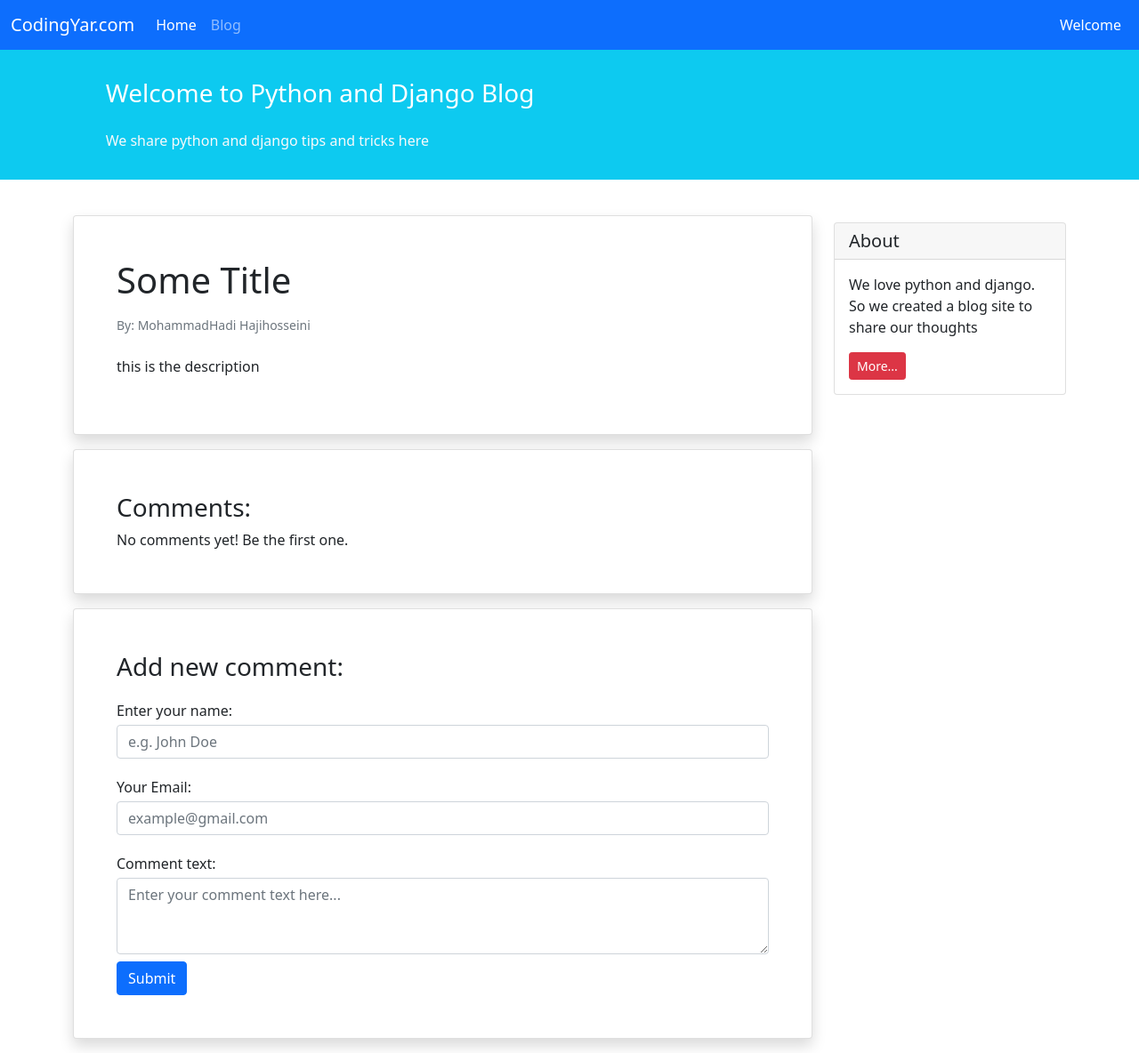
After one commit to ailinhajipoor/hajihoseini, a Django app: template blog_website/blog/templates/post copy.html in a window 1280 px wide. The commit adds this page. Shown: the whole page at 89% size. Run offline with Django 4.2, Linux system fonts and the light colour scheme; the template is opened without the code that fills it, so the values that code supplies are empty.

Commit message:
post detail

```diff
--- /dev/null
+++ b/blog_website/blog/templates/post copy.html
@@ -0,0 +1,106 @@
+<!doctype html>
+<html lang="en">
+<head>
+    <!-- Required meta tags -->
+    <meta charset="utf-8">
+    <meta name="viewport" content="width=device-width, initial-scale=1">
+
+    <!-- Bootstrap CSS -->
+    <link href="https://cdn.jsdelivr.net/npm/bootstrap@5.1.3/dist/css/bootstrap.min.css" rel="stylesheet"
+          integrity="sha384-1BmE4kWBq78iYhFldvKuhfTAU6auU8tT94WrHftjDbrCEXSU1oBoqyl2QvZ6jIW3" crossorigin="anonymous">
+
+    <title>Some Title</title>
+</head>
+<body>
+<nav class="navbar navbar-expand-lg navbar-dark bg-primary">
+    <div class="container-fluid">
+        <a class="navbar-brand" href="#">CodingYar.com</a>
+        <button class="navbar-toggler" type="button" data-bs-toggle="collapse" data-bs-target="#navbarNavAltMarkup"
+                aria-controls="navbarNavAltMarkup" aria-expanded="false" aria-label="Toggle navigation">
+            <span class="navbar-toggler-icon"></span>
+        </button>
+        <div class="collapse navbar-collapse" id="navbarNavAltMarkup">
+            <div class="navbar-nav">
+                <a class="nav-link active" aria-current="page" href="#">Home</a>
+                <a class="nav-link" href="#">Blog</a>
+            </div>
+        </div>
+        <div class="mx-2 text-white">Welcome</div>
+    </div>
+</nav>
+
+<div class="container-fluid bg-info">
+    <div class="row py-3">
+        <div class="col-md-8 col-md-10 mx-auto">
+            <h3 class="my-4 mt-3 text-white">Welcome to Python and Django Blog</h3>
+            <p class="text-light">We share python and django tips and tricks here</p>
+        </div>
+    </div>
+</div>
+
+<div class="container mt-4">
+    <div class="row">
+        <div class="col-9">
+
+            <div class="card shadow my-3 p-5">
+                <h1>Some Title</h1>
+                <p class="small text-muted mt-2">By: MohammadHadi Hajihosseini</p>
+                <p class="mt-2">this is the description</p>
+            </div>
+
+            <div class="card shadow my-3 p-5">
+                <h3>Comments:</h3>
+                    No comments yet! Be the first one.
+            </div>
+
+            <div class="card shadow my-3 p-5">
+                <h3>Add new comment:</h3>
+                <form method="POST">
+                    <div class="form-group py-2">
+                        <label class="py-1" for="author_name">Enter your name:</label>
+                        <input type="text" class="form-control" placeholder="e.g. John Doe" name="author_name">
+                    </div>
+                    <div class="form-group py-2">
+                        <label class="py-1" for="email">Your Email:</label>
+                        <input type="email" class="form-control" placeholder="example@gmail.com" name="email">
+                    </div>
+                    <div class="form-group py-2">
+                        <label class="py-1" for="comment_text">Comment text:</label>
+                        <textarea class="form-control" name="text" rows="3" placeholder="Enter your comment text here..."></textarea>
+                    </div>
+                    <button type="submit" class="btn btn-primary">Submit</button>
+                </form>
+            </div>
+        </div>
+        <div class="col-3">
+
+                <div class="card my-4">
+                    <h5 class="card-header">About</h5>
+                    <div class="card-body">
+                        <p class="card-text">We love python and django. So we created a blog site to share our
+                            thoughts</p>
+                        <a href="#"
+                           class="btn btn-sm btn-danger">
+                            More...
+                        </a>
+                    </div>
+                </div>
+
+        </div>
+    </div>
+</div>
+
+<!-- Optional JavaScript; choose one of the two! -->
+
+<!-- Option 1: Bootstrap Bundle with Popper -->
+<script src="https://cdn.jsdelivr.net/npm/bootstrap@5.1.3/dist/js/bootstrap.bundle.min.js"
+        integrity="sha384-ka7Sk0Gln4gmtz2MlQnikT1wXgYsOg+OMhuP+IlRH9sENBO0LRn5q+8nbTov4+1p"
+        crossorigin="anonymous"></script>
+
+<!-- Option 2: Separate Popper and Bootstrap JS -->
+<!--
+<script src="https://cdn.jsdelivr.net/npm/@popperjs/core@2.10.2/dist/umd/popper.min.js" integrity="sha384-7+zCNj/IqJ95wo16oMtfsKbZ9ccEh31eOz1HGyDuCQ6wgnyJNSYdrPa03rtR1zdB" crossorigin="anonymous"></script>
+<script src="https://cdn.jsdelivr.net/npm/bootstrap@5.1.3/dist/js/bootstrap.min.js" integrity="sha384-QJHtvGhmr9XOIpI6YVutG+2QOK9T+ZnN4kzFN1RtK3zEFEIsxhlmWl5/YESvpZ13" crossorigin="anonymous"></script>
+-->
+</body>
+</html>
--- a/blog_website/blog/urls.py
+++ b/blog_website/blog/urls.py
@@ -2,5 +2,7 @@ from django.urls import path
 from . import views
 
 urlpatterns = [
-    path('',views.post_list_view,name='posts_list')
+    path('', views.post_list_view, name='posts_list'),
+    path('<int:pk>/', views.post_detail_view, name='posts_detail')
+
 ]
```
Also changed, not shown: blog_website/blog/templates/blog/post_detail.html (+9 -56 lines), blog_website/blog/views.py (+7 -0 lines), blog_website/db.sqlite3.
